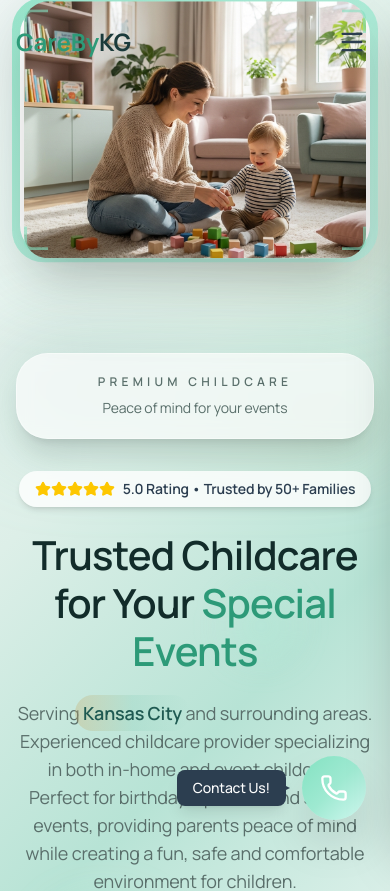
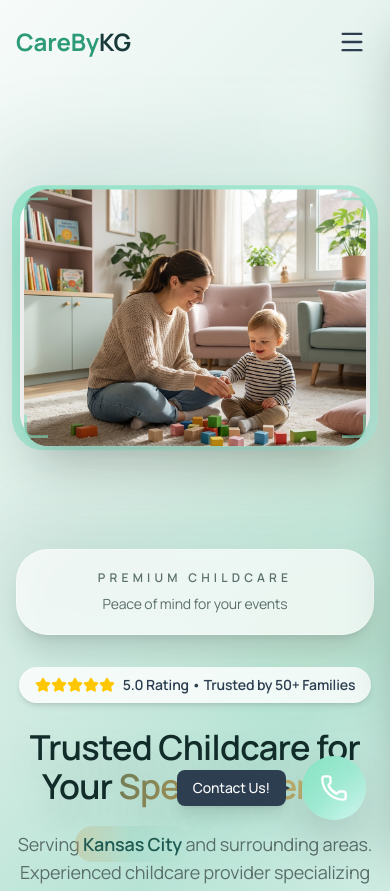
Before and after one commit to Str0k/karinaproyect, a Next.js app: page / in a window 390 px wide. Shown: the top 891 px of the page. Built offline with nearby package versions, Linux system fonts and the light colour scheme.

Commit message:
feat: Initialize global CSS with a design system, typography, and component styles, and create the Hero section component.

```diff
--- a/src/app/globals.css
+++ b/src/app/globals.css
@@ -312,6 +312,51 @@ p {
   animation: gradient-shift 4s ease infinite;
 }
 
+/* Hero Title Treatments */
+.hero-title {
+  text-shadow: 0 18px 35px rgba(18, 44, 42, 0.18);
+}
+
+.hero-title-accent {
+  background: linear-gradient(120deg, #1F5A52, #C9A55C, #86CDB7);
+  background-size: 200% 200%;
+  -webkit-background-clip: text;
+  background-clip: text;
+  color: transparent;
+  animation: gradient-shift 6s ease infinite;
+}
+
+@media (max-width: 480px) {
+  .hero-mobile-wrap {
+    padding-top: 7.5rem;
+  }
+
+  .hero-mobile-media {
+    margin-top: 1.75rem;
+  }
+
+  .hero-title {
+    font-size: 2.35rem;
+    line-height: 1.15;
+  }
+}
+
+@media (max-width: 430px) {
+  .hero-mobile-wrap {
+    padding-top: 8.5rem;
+  }
+
+  .hero-mobile-media {
+    margin-top: 2.25rem;
+  }
+}
+
+@media (max-width: 390px) {
+  .hero-title {
+    font-size: 2.15rem;
+  }
+}
+
 /* Premium Image Frame Effects */
 .premium-frame {
   position: relative;
--- a/src/components/Hero.tsx
+++ b/src/components/Hero.tsx
@@ -47,7 +47,7 @@ export default function Hero() {
                 />
             </div>
 
-            <div className="container-custom relative z-10 pt-32 sm:pt-28 lg:pt-24 pb-16">
+            <div className="container-custom relative z-10 pt-32 sm:pt-28 lg:pt-24 pb-16 hero-mobile-wrap">
                 <div className="grid lg:grid-cols-2 gap-12 items-center">
                     {/* Content */}
                     <motion.div
@@ -100,10 +100,10 @@ export default function Hero() {
                             initial={{ opacity: 0, y: 20 }}
                             animate={{ opacity: 1, y: 0 }}
                             transition={{ delay: 0.3 }}
-                            className="text-4xl md:text-5xl lg:text-6xl font-bold text-[#2C3E50] mb-6 leading-tight"
+                            className="hero-title text-4xl md:text-5xl lg:text-6xl font-bold text-[#2C3E50] mb-6 leading-tight"
                         >
                             Trusted Childcare for Your{" "}
-                            <span className="text-[#2D9A78]">Special Events</span>
+                            <span className="hero-title-accent">Special Events</span>
                         </motion.h1>
 
                         {/* Subheadline */}
@@ -181,9 +181,9 @@ export default function Hero() {
                         initial={{ opacity: 0, y: 30 }}
                         animate={{ opacity: 1, y: 0 }}
                         transition={{ duration: 0.6, delay: 0.3 }}
-                        className="relative lg:hidden mb-8 order-1"
+                        className="hero-mobile-media relative lg:hidden mb-10 order-1 mt-6"
                     >
-                        <div className="relative max-w-sm mx-auto">
+                        <div className="relative max-w-sm mx-auto pt-4">
                             {/* Outer Glow */}
                             <motion.div
                                 animate={{ opacity: [0.5, 0.8, 0.5] }}
```
